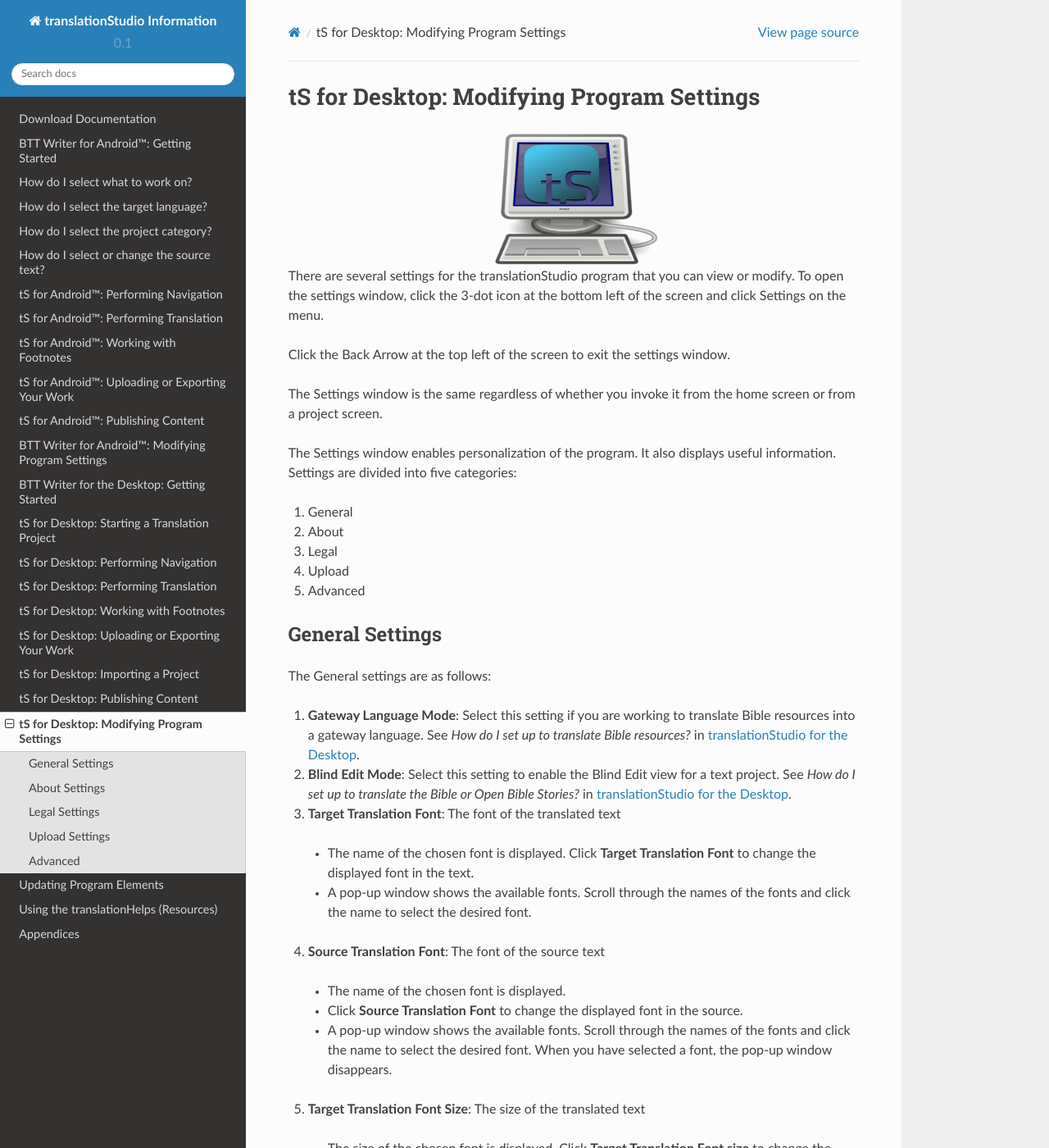
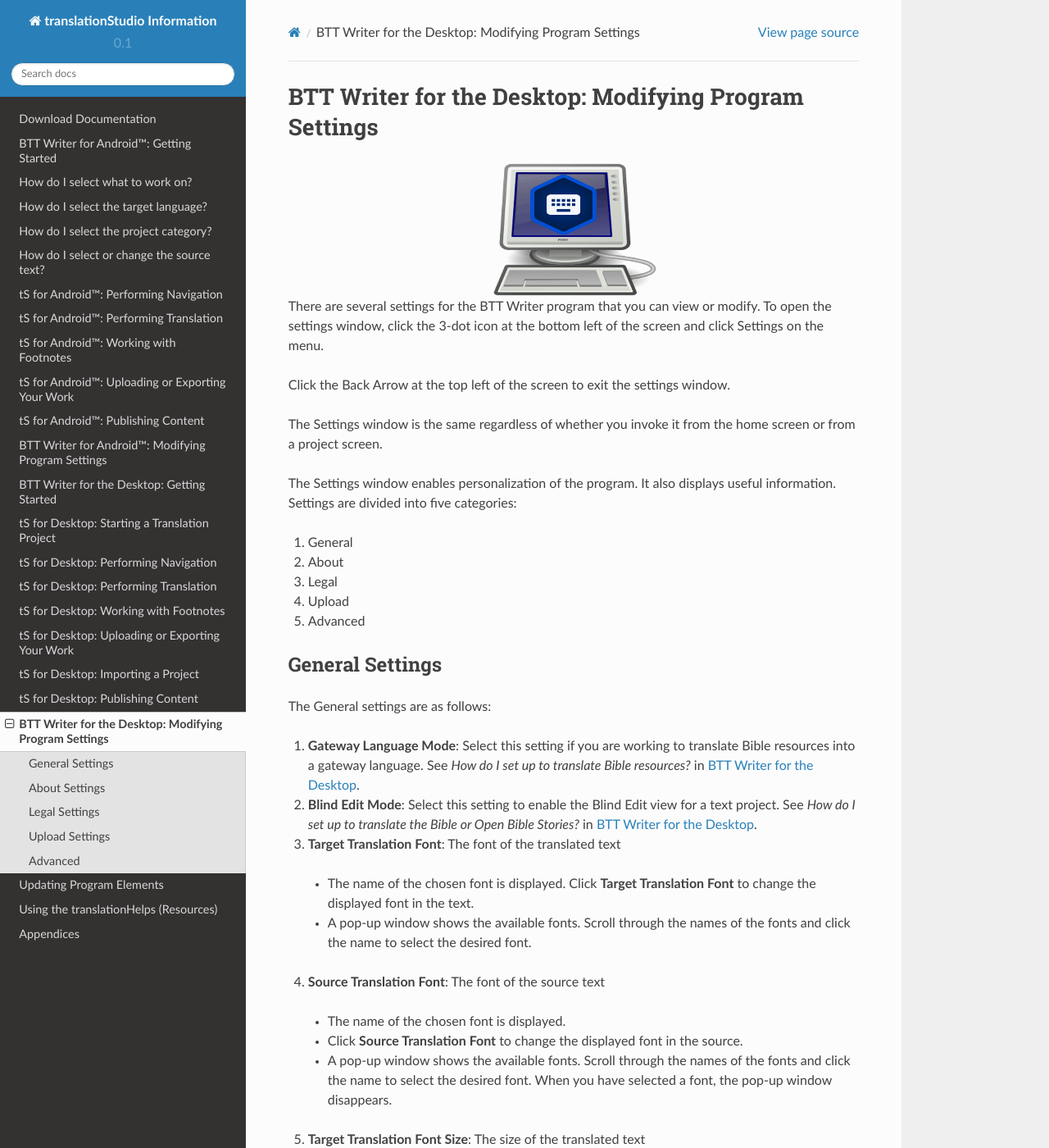
Before and after one commit to mondele/btt-writer-docs, a Sphinx documentation site: the page built from docs/dSettings.rst, in a window 1280 px wide and 1400 px high. Shown: the whole window at 82% size. Built offline with Sphinx 7.4.7 and the Read the Docs theme 2.0.0, drawn with Linux system fonts in a browser that asks for light colours; pages that are not in the unit, such as notebooks, are missing from menus; some of the changed text lies outside the part shown.

Commit message:
Update dSettings.rst

```diff
--- a/docs/dSettings.rst
+++ b/docs/dSettings.rst
@@ -1,13 +1,13 @@
-tS for Desktop: Modifying Program Settings
+BTT Writer for the Desktop: Modifying Program Settings
 ==========================================================
 
-.. image:: ../images/tSforDesktop.gif
+.. image:: ../images/BTTwriterDesktop.gif
     :width: 205px
     :align: center
     :height: 165px
-    :alt: translationStudio for Desktop
+    :alt: BTT Writer for the Desktop
 
-There are several settings for the translationStudio program that you can view or modify. To open the settings window, click the 3-dot icon at the bottom left of the screen and click Settings on the menu.
+There are several settings for the BTT Writer program that you can view or modify. To open the settings window, click the 3-dot icon at the bottom left of the screen and click Settings on the menu.
 
 Click the Back Arrow at the top left of the screen to exit the settings window.
 
@@ -30,9 +30,9 @@
 
 The General settings are as follows:
 
-1. **Gateway Language Mode**: Select this setting if you are working to translate Bible resources into a gateway language. See *How do I set up to translate Bible resources?* in `translationStudio for the Desktop <https://github.com/unfoldingWord-dev/translationStudio-Info/blob/master/docs/desktop.rst>`_.
+1. **Gateway Language Mode**: Select this setting if you are working to translate Bible resources into a gateway language. See *How do I set up to translate Bible resources?* in `BTT Writer for the Desktop <https://github.com/WycliffeAssociates/btt-writer-docs/blob/master/docs/desktop.rst>`_.
 
-2. **Blind Edit Mode**: Select this setting to enable the Blind Edit view for a text project. See *How do I set up to translate the Bible or Open Bible Stories?* in `translationStudio for the Desktop <https://github.com/unfoldingWord-dev/translationStudio-Info/blob/master/docs/desktop.rst>`_.
+2. **Blind Edit Mode**: Select this setting to enable the Blind Edit view for a text project. See *How do I set up to translate the Bible or Open Bible Stories?* in `BTT Writer for the Desktop <https://github.com/WycliffeAssociates/btt-writer-docs/blob/master/docs/desktop.rst>`_.
 
 3. **Target Translation Font**: The font of the translated text
 
@@ -75,11 +75,11 @@
 
 These settings cannot be changed by the user; they are only for display.
 
-1. **App Version** - The version of translationStudio
+1. **App Version** - The version of BTT Writer
 
 2. **Git Version** - The version of Git (version control software)
 
-3. **Data Path** - The path to data used by translationStudio
+3. **Data Path** - The path to data used by BTT Writer
 
 Legal Settings
 --------------
@@ -92,7 +92,7 @@
 
 *	**Translation Guidelines** - read this document to learn about the guidelines that can help the translator clearly, accurately and naturally translate the text.
 
-*  **Software Licenses** - this file contains all the licenses for the various softwares that are used to create the translationStudio program.
+*  **Software Licenses** - this file contains all the licenses for the various softwares that are used to create the BTT Writer program.
 
 *  **Attribution** - read this document to learn about the restrictions of using the derivative works and name branding.
 
@@ -108,4 +108,4 @@
 Advanced
 ---------------------------------
 
-* **Developer Tools**: You should not open developer tools unless directed to do so by a translationStudio technician.
+* **Developer Tools**: You should not open developer tools unless directed to do so by a support technician.
```
